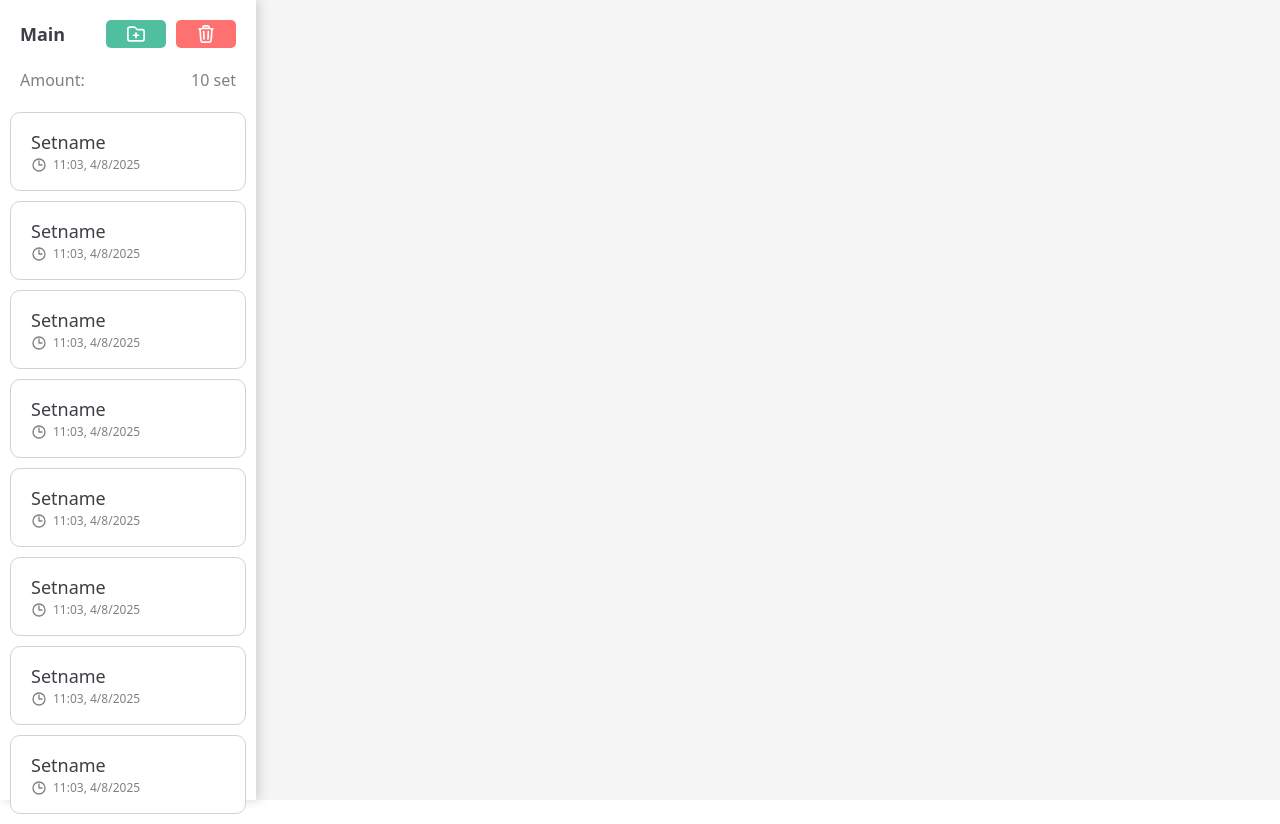
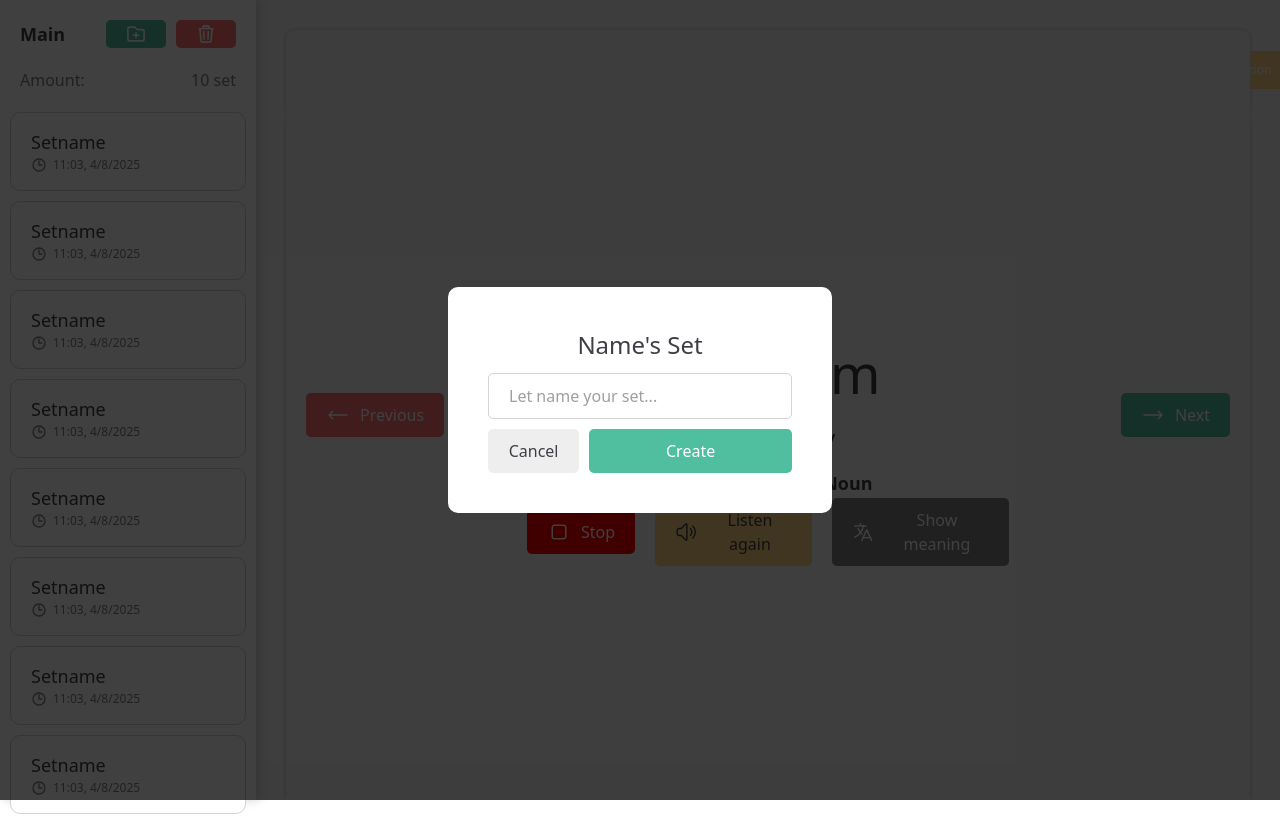
Before and after one commit to duy08k4/MListen, a React (Vite) app: page /main in a window 1280 px wide. Both pictures are taken after a click on the button 136 px from the left and 34 px from the top of the page. Built offline with nearby package versions, Linux system fonts and the light colour scheme.

Commit message:
UI: Finish UI

```diff
--- a/package.json
+++ b/package.json
@@ -16,6 +16,7 @@
     "react": "^18.3.1",
     "react-dom": "^18.3.1",
     "react-router-dom": "^7.7.1",
+    "react-toastify": "^11.0.5",
     "tailwindcss": "^4.1.11"
   },
   "devDependencies": {
--- a/src/App.tsx
+++ b/src/App.tsx
@@ -1,9 +1,6 @@
 // Import libraries
 import React from "react";
 import { BrowserRouter, Routes, Route } from "react-router-dom";
-
-// Import images
-import AppLogo from "./assets/LogoApp.png"
 
 // Import pages
 import StartPage from "./pages/startPage/StartPage.page";
--- a/src/components/ListWord.mainPage.comp.tsx
+++ b/src/components/ListWord.mainPage.comp.tsx
@@ -3,6 +3,10 @@ import React, { useEffect, useState } from "react"
 
 // Import type
 import { Word } from "../types/ListWord.type"
+
+// Import component
+import Listen from "./Listen.mainPage.comp"
+
 
 const ListWord: React.FC = () => {
     // State
@@ -39,7 +43,7 @@ const ListWord: React.FC = () => {
 
 
     return (
-        <div className="ListWord h-full w-full bg-[transparent] flex flex-col gap-2.5 ">
+        <div className="ListWord relative h-full w-full bg-[transparent] flex flex-col gap-2.5 ">
             <div className="ListWord__functionContainer w-full h-[80px] bg-white flex items-center gap-5 shadow-[0px_0px_5px_#d3d3d3] rounded-[10px] px-[20px]">
                 <div className="h-full flex gap-1.5 flex-col justify-center">
                     <input
@@ -216,6 +220,8 @@ const ListWord: React.FC = () => {
                     </tbody>
                 </table>
             </div>
+
+            <Listen />
         </div>
     )
 }
--- a/src/components/Listen.mainPage.comp.tsx
+++ b/src/components/Listen.mainPage.comp.tsx
@@ -1,9 +1,69 @@
 // Libraries
-import React from "react"
+import React, { useState } from "react"
 
 const Listen: React.FC = () => {
+    // State
+    const [isMeaning, setIsMeaning] = useState<boolean>(false)
+
     return (
-        <div className="Listen h-full w-full bg-[transparent]"></div>
+        <div className="Listen absolute h-full w-full bg-[#f5f5f5] flex justify-center items-center shadow-[0px_0px_5px_#d3d3d3] rounded-[10px]">
+            <div className="w-full flex justify-between items-center px-5">
+                <button className="h-fit text-white font-medium flex items-center gap-2.5 bg-red py-2.5 px-5 rounded-[5px]">
+                    <svg xmlns="http://www.w3.org/2000/svg" fill="none" viewBox="0 0 24 24" strokeWidth={1.5} stroke="currentColor" className="size-6 stroke-white">
+                        <path strokeLinecap="round" strokeLinejoin="round" d="M6.75 15.75 3 12m0 0 3.75-3.75M3 12h18" />
+                    </svg>
+                    Previous
+                </button>
+
+                <div className="flex flex-col items-center gap-2.5">
+                    {!isMeaning ? (
+                        <>
+                            <h1 className="text-hugeSige font-medium">Custom</h1>
+                            <p className="text-bigSize">/'kəstəm/</p>
+                            <p className="text-mediumSize">Part of speech: <b>Noun</b></p>
+                        </>
+                    ) : (
+                        <p className="text-hugeSige font-medium">Phong tục</p>
+                    )}
+                </div>
+
+                <button className="h-fit text-white font-medium flex items-center gap-2.5 bg-green py-2.5 px-5 rounded-[5px]">
+                    <svg xmlns="http://www.w3.org/2000/svg" fill="none" viewBox="0 0 24 24" strokeWidth={1.5} stroke="currentColor" className="size-6 stroke-white">
+                        <path strokeLinecap="round" strokeLinejoin="round" d="M17.25 8.25 21 12m0 0-3.75 3.75M21 12H3" />
+                    </svg>
+                    Next
+                </button>
+            </div>
+
+
+            <div className="absolute bottom-[200px] left-1/2 translate-[-50%] flex items-center gap-5">
+                <button className="text-white font-medium flex items-center gap-2.5 bg-[red] py-2.5 px-5 rounded-[5px]">
+                    <svg xmlns="http://www.w3.org/2000/svg" fill="none" viewBox="0 0 24 24" strokeWidth={1.5} stroke="currentColor" className="size-6 stroke-white">
+                        <path strokeLinecap="round" strokeLinejoin="round" d="M5.25 7.5A2.25 2.25 0 0 1 7.5 5.25h9a2.25 2.25 0 0 1 2.25 2.25v9a2.25 2.25 0 0 1-2.25 2.25h-9a2.25 2.25 0 0 1-2.25-2.25v-9Z" />
+                    </svg>
+
+
+                    Stop
+                </button>
+
+                <button className="font-medium flex items-center gap-2.5 bg-orange py-2.5 px-5 rounded-[5px]">
+                    <svg xmlns="http://www.w3.org/2000/svg" fill="none" viewBox="0 0 24 24" strokeWidth={1.5} stroke="currentColor" className="size-6">
+                        <path strokeLinecap="round" strokeLinejoin="round" d="M19.114 5.636a9 9 0 0 1 0 12.728M16.463 8.288a5.25 5.25 0 0 1 0 7.424M6.75 8.25l4.72-4.72a.75.75 0 0 1 1.28.53v15.88a.75.75 0 0 1-1.28.53l-4.72-4.72H4.51c-.88 0-1.704-.507-1.938-1.354A9.009 9.009 0 0 1 2.25 12c0-.83.112-1.633.322-2.396C2.806 8.756 3.63 8.25 4.51 8.25H6.75Z" />
+                    </svg>
+
+
+                    Listen again
+                </button>
+
+                <button className="text-white font-medium flex items-center gap-2.5 bg-grayy py-2.5 px-5 rounded-[5px]" onClick={() => { setIsMeaning(!isMeaning) }}>
+                    <svg xmlns="http://www.w3.org/2000/svg" fill="none" viewBox="0 0 24 24" strokeWidth={1.5} stroke="currentColor" className="size-6 stroke-white">
+                        <path strokeLinecap="round" strokeLinejoin="round" d="m10.5 21 5.25-11.25L21 21m-9-3h7.5M3 5.621a48.474 48.474 0 0 1 6-.371m0 0c1.12 0 2.233.038 3.334.114M9 5.25V3m3.334 2.364C11.176 10.658 7.69 15.08 3 17.502m9.334-12.138c.896.061 1.785.147 2.666.257m-4.589 8.495a18.023 18.023 0 0 1-3.827-5.802" />
+                    </svg>
+
+                    {isMeaning ? "Hide meaning" : "Show meaning"}
+                </button>
+            </div>
+        </div>
     )
 }
 
--- /dev/null
+++ b/src/components/NewSet.mainPage.comp.tsx
@@ -0,0 +1,30 @@
+// Import libraries
+import React from "react"
+
+interface newSet {
+    toggleNewSetForm: () => void
+}
+
+const NewSet: React.FC<newSet> = ({ toggleNewSetForm }) => {
+    return (
+        <div className="NewSet absolute top-0 left-0 h-full w-full bg-[rgba(0,0,0,0.75)] flex justify-center items-center">
+            <div className="NewSetForm w-[30%] h-fit bg-white flex flex-col gap-2.5 rounded-[10px] px-[40px] py-[40px]">
+
+                <div className="h-fit w-full flex justify-center items-center">
+                    <h1 className="text-bigSize font-medium">Name's Set</h1>
+                </div>
+
+                <div className="">
+                    <input type="text" className="outline-none w-full px-5 py-2.5 border border-lightGrayy rounded-[5px]" placeholder="Let name your set..."/>
+                </div>
+
+                <div className="flex items-center gap-2.5">
+                    <button className="w-[30%] bg-[#eeeeee] py-2.5 rounded-[5px]" onClick={toggleNewSetForm}>Cancel</button>
+                    <button className="font-medium text-white flex-1 bg-green py-2.5 rounded-[5px]">Create</button>
+                </div>
+            </div>
+        </div>
+    )
+}
+
+export default NewSet
--- a/src/pages/mainPage/MainPage.page.tsx
+++ b/src/pages/mainPage/MainPage.page.tsx
@@ -7,21 +7,21 @@ import React, { useRef, useState } from "react"
 // Import component
 import Empty from "../../components/Empty.mainPage.comp"
 import ListWord from "../../components/ListWord.mainPage.comp"
-import Listen from "../../components/Listen.mainPage.comp"
+import NewSet from "../../components/NewSet.mainPage.comp"
 
 const MainPage: React.FC = () => {
     // State
     const testData = [1, 1, 1, 1, 1, 1, 1, 1]
     const [listChoose, setListChoose] = useState<Array<boolean>>(testData.map(() => false))
     const [isDelete, setIsDelete] = useState<boolean>(false)
-    const [renderedComponent, setRenderedComponent] = useState<string>("listen")
+    const [isNewSet, setIsNewSet] = useState<boolean>(false)
+    const [renderedComponent, setRenderedComponent] = useState<string>("listWord")
 
 
     // Component
     const components = useRef<Record<string, JSX.Element | string>>({
         empty: <Empty />,
         listWord: <ListWord />,
-        listen: <Listen />
     })
 
     // Toggle
@@ -44,6 +44,15 @@ const MainPage: React.FC = () => {
             listChoose[index] = toggleValue
             setListChoose([...listChoose_copy])
         }
+    }
+
+    const toggleAddNewSet = () => {
+        setIsNewSet(!isNewSet)
+    }
+
+    // Toast
+    const showToast = (toastContent: string, milisecondTime: number) => {
+
     }
 
     // Change
@@ -69,7 +78,7 @@ const MainPage: React.FC = () => {
     }
 
     return (
-        <div className="MainPage h-full w-full flex bg-[#f5f5f5]">
+        <div className="MainPage relative h-full w-full flex bg-[#f5f5f5]">
             <div className="MainPage__listWordSet h-full w-[20%] bg-white shadow-[4px_0px_10px_#d3d3d3] flex flex-col">
 
                 <div className="MainPage__listWordSet--basicalFunc flex flex-col gap-5 px-[20px] pt-[20px] pb-[10px]">
@@ -77,7 +86,7 @@ const MainPage: React.FC = () => {
                         <p className="text-mediumSize font-semibold">Main</p>
 
                         <div className="flex items-center gap-2.5">
-                            <button className="bg-green px-5 py-1 rounded-[5px]" title="Create">
+                            <button className="bg-green px-5 py-1 rounded-[5px]" title="Create" onClick={toggleAddNewSet}>
                                 <svg xmlns="http://www.w3.org/2000/svg" fill="none" viewBox="0 0 24 24" strokeWidth={1.5} stroke="currentColor" className="size-5 stroke-white stroke-2">
                                     <path strokeLinecap="round" strokeLinejoin="round" d="M12 10.5v6m3-3H9m4.06-7.19-2.12-2.12a1.5 1.5 0 0 0-1.061-.44H4.5A2.25 2.25 0 0 0 2.25 6v12a2.25 2.25 0 0 0 2.25 2.25h15A2.25 2.25 0 0 0 21.75 18V9a2.25 2.25 0 0 0-2.25-2.25h-5.379a1.5 1.5 0 0 1-1.06-.44Z" />
                                 </svg>
@@ -147,6 +156,9 @@ const MainPage: React.FC = () => {
             <div className="MainPage--main flex-1 bg-[transparent] !px-padding-xy pt-padding-y overflow-y-auto">
                 {components.current[renderedComponent]}
             </div>
+
+            {isNewSet && ( <NewSet toggleNewSetForm={toggleAddNewSet} /> )}
+
         </div>
     )
 }
--- a/src/tailwind/tailwind.css
+++ b/src/tailwind/tailwind.css
@@ -38,12 +38,14 @@
 @theme {
     --color-dark: #3e3f46;
     --color-green: #4FBF9F;
+    --color-green-rgba: rgba(79,191,159,0.1);
     --color-red: #FF7070;
     --color-blue: #00CED1;
     --color-orange: #FFD280;
     --color-grayy: #808080;
     --color-lightGrayy: #d3d3d3;
 
+    --text-hugeSige: 54px;
     --text-largeSize: 34px;
     --text-bigSize: 24px;
     --text-mediumSize: 18px;
```
Also changed, not shown: src/types/MainPage.type.tsx (added), 1 other file (tests, documents, lock files or other folders).
